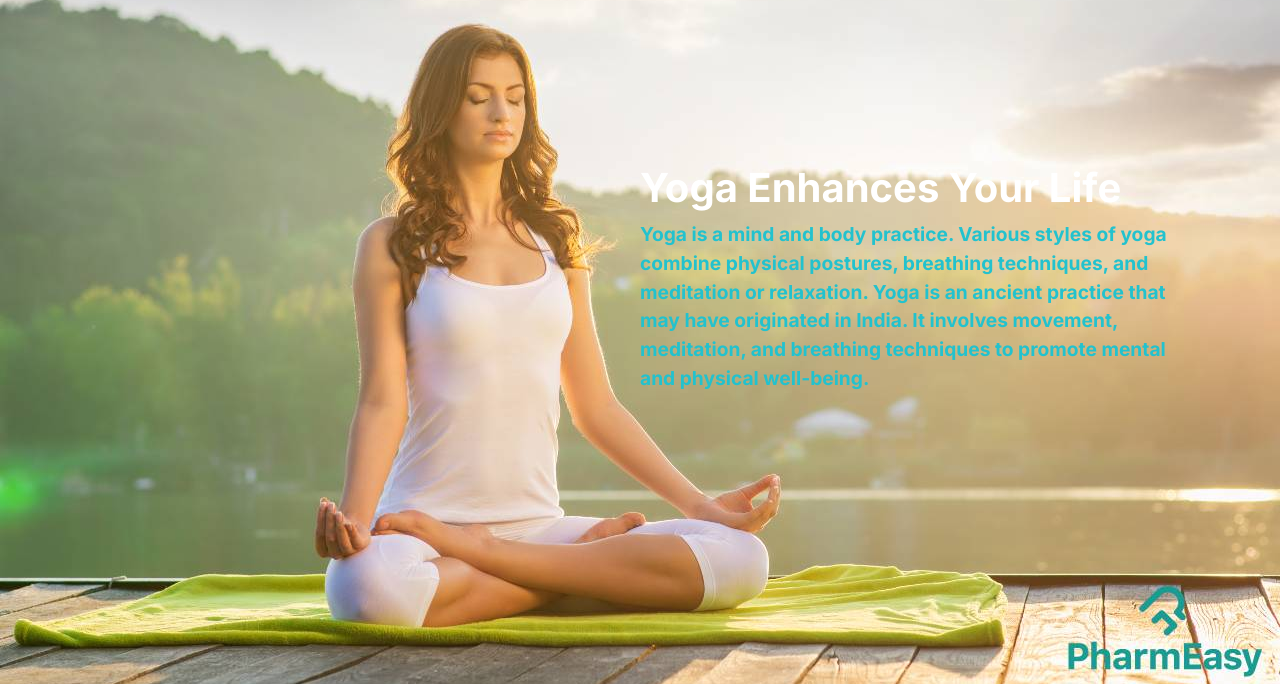
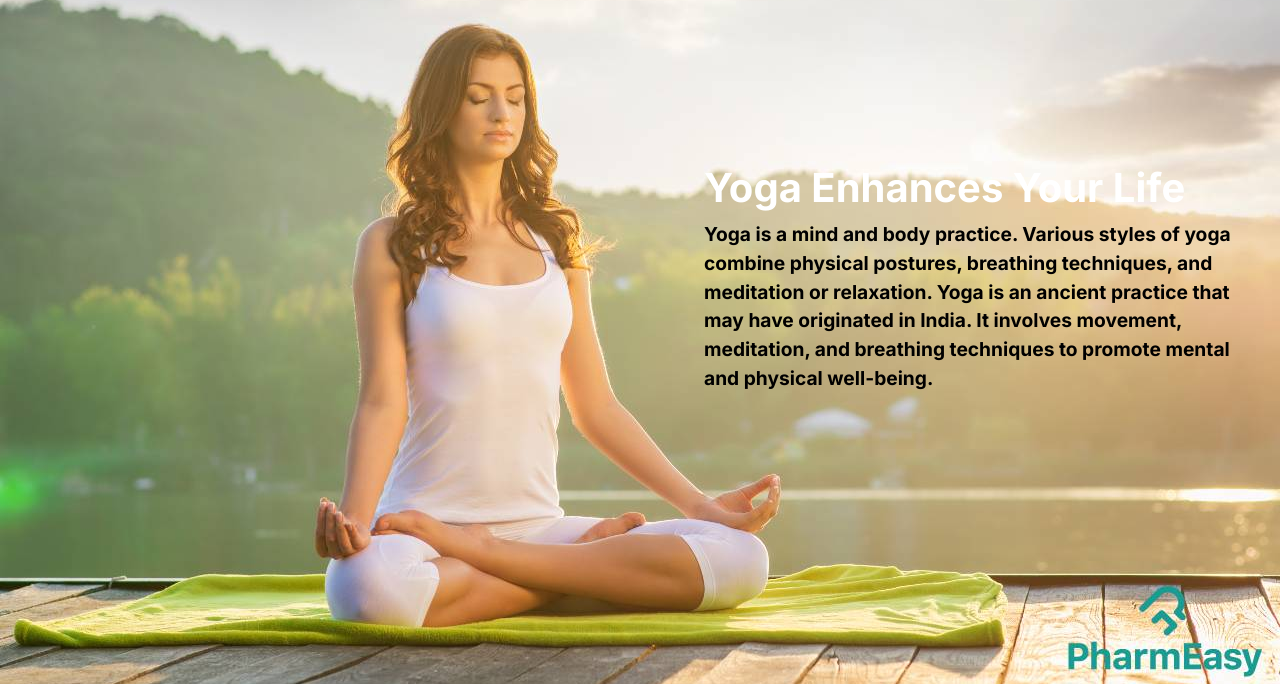
Before and after one commit to Rish2704/Yoga-Site, a plain HTML site: page index.html in a window 1280 px wide. Shown: the part 116-802 px from the top of the page. Drawn offline with nearby package versions, Linux system fonts and the light colour scheme.

Commit message:
Update yoga.css

```diff
--- a/css/yoga.css
+++ b/css/yoga.css
@@ -138,7 +138,7 @@ header {
 .text{
   position: absolute;
   top: 35%;
-  left: 50%;
+  left: 55%;
 }
 
 .text h1{
@@ -148,7 +148,7 @@ header {
 }
 
 .text p{
-    color:rgb(34, 194, 206);
+    color:black;
     font-weight: bolder;
     font-size: 1.2rem;
 }
```
